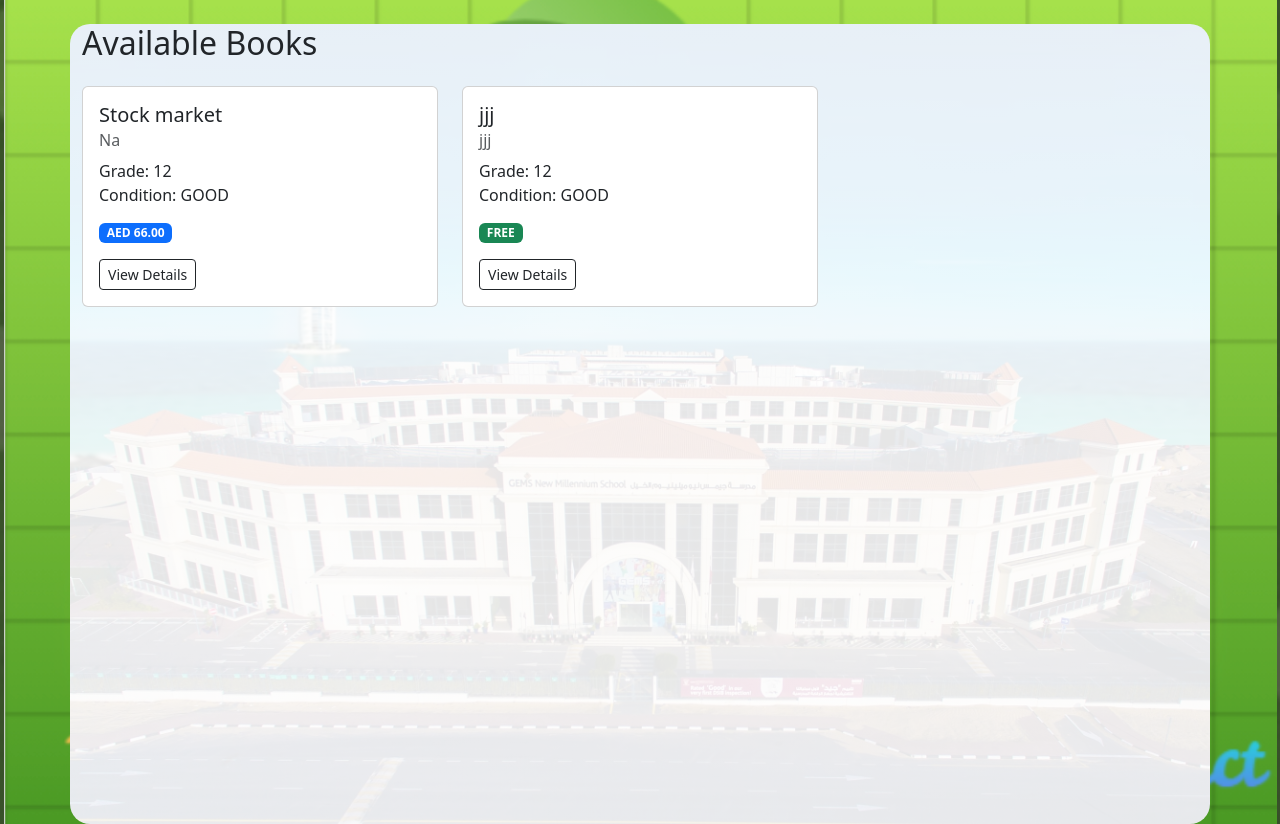
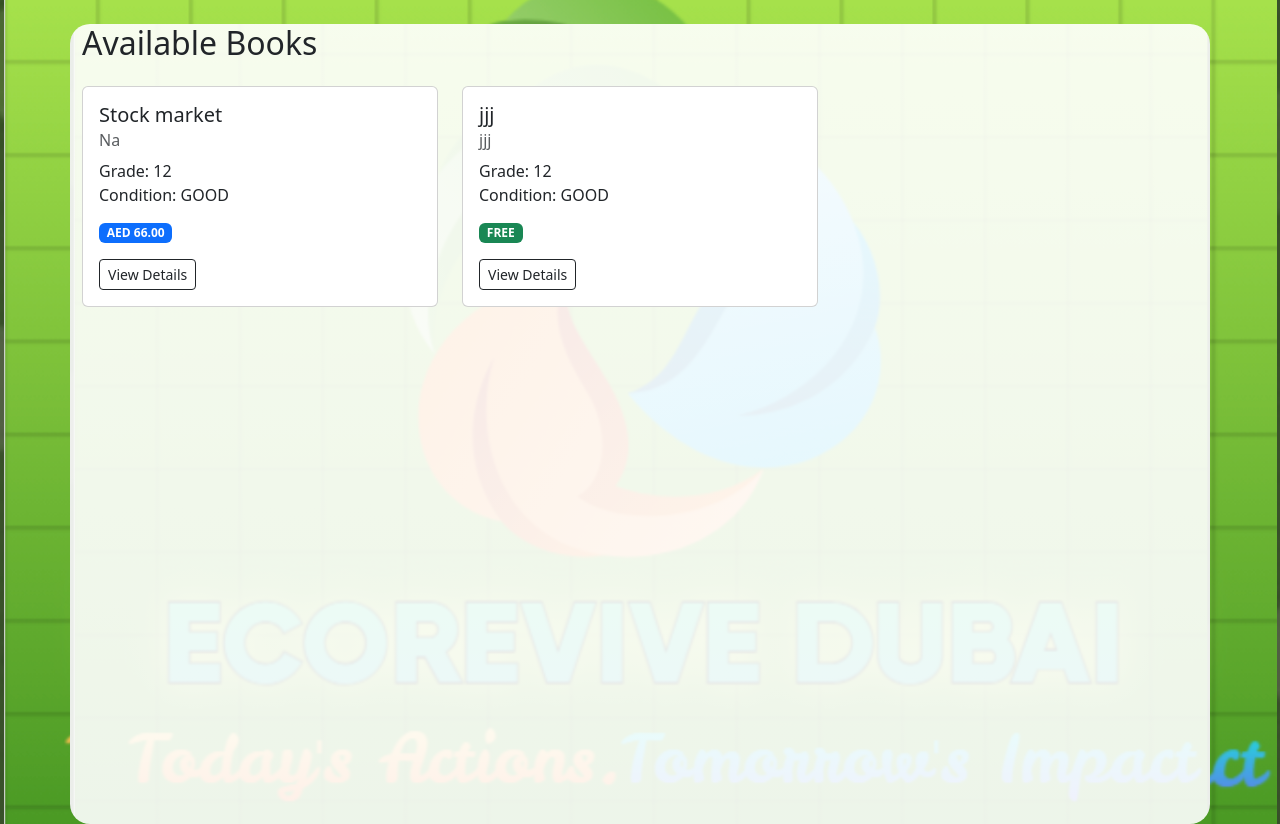
Before and after one commit to Jaiwal-Patel/School-project, a Django app: page / in a window 1280 px wide. Shown: the part 56-880 px from the top of the page. Run offline with Django 5.2, Linux system fonts and the light colour scheme; data comes from the database, SQL or seed files in the repository.

Commit message:
fixed background

```diff
--- a/book_exchange1/marketplace/static/css/styles.css
+++ b/book_exchange1/marketplace/static/css/styles.css
@@ -9,7 +9,7 @@
     border-radius:20px;
     background:
         linear-gradient(rgb(255, 255, 255,0.9), rgb(255, 255, 255,0.9)),
-        url('../images/GEMS-New-Millennium-School-scaled.jpg');
+        url('../images/ecorevive.png');
     background-repeat: no-repeat;
     background-size: cover;
     background-position: center;
```
